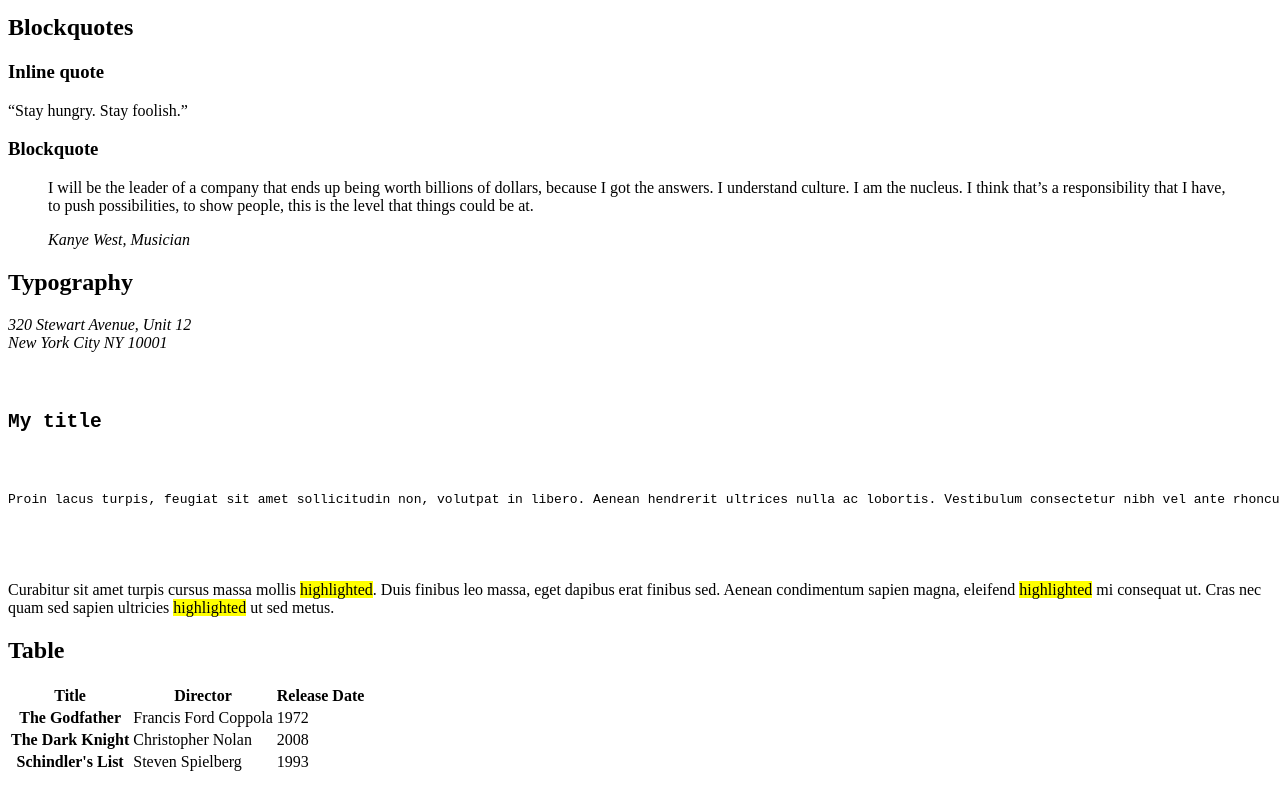
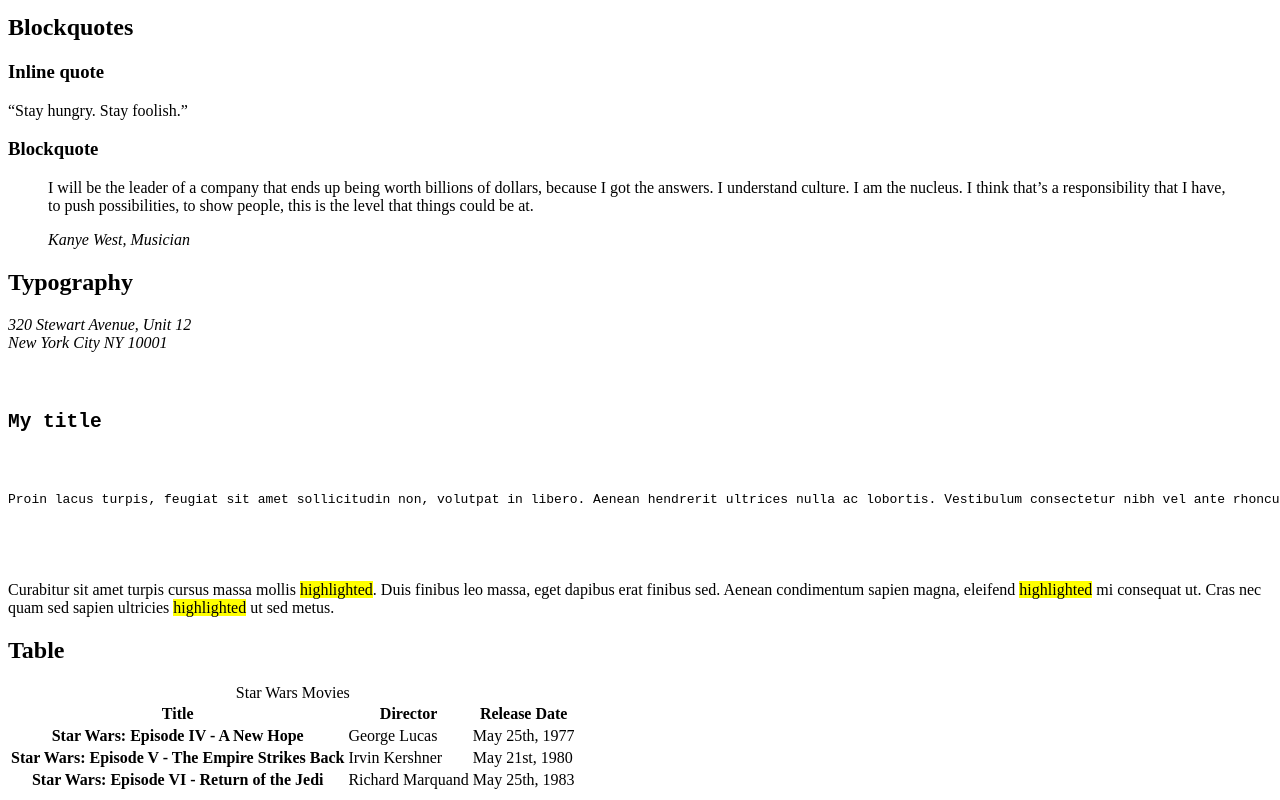
Before and after one commit to balemansteve/holbertonschool-web_front_end, a plain HTML site: page html_advanced/33-styleguide.html in a window 1280 px wide. Shown: the part 1003-1803 px from the top of the page. Drawn offline with Linux system fonts and the light colour scheme.

Commit message:
Added 'caption' tag

```diff
--- a/html_advanced/33-styleguide.html
+++ b/html_advanced/33-styleguide.html
@@ -133,6 +133,7 @@
                 <h2>Table</h2>
             </header>
             <table>
+                <caption>Star Wars Movies</caption>
                 <thead>
                     <tr>
                         <th scope="col">Title</th>
@@ -142,23 +143,24 @@
                 </thead>
                 <tbody>
                     <tr>
-                        <th scope="row">The Godfather</th>
-                        <td>Francis Ford Coppola</td>
-                        <td>1972</td>
+                        <th scope="row">Star Wars: Episode IV - A New Hope</th>
+                        <td>George Lucas</td>
+                        <td>May 25th, 1977</td>
                     </tr>
                     <tr>
-                        <th scope="row">The Dark Knight</th>
-                        <td>Christopher Nolan</td>
-                        <td>2008</td>
+                        <th scope="row">Star Wars: Episode V - The Empire Strikes Back</th>
+                        <td>Irvin Kershner</td>
+                        <td>May 21st, 1980</td>
                     </tr>
                     <tr>
-                        <th scope="row">Schindler's List</th>
-                        <td>Steven Spielberg</td>
-                        <td>1993</td>
+                        <th scope="row">Star Wars: Episode VI - Return of the Jedi</th>
+                        <td>Richard Marquand</td>
+                        <td>May 25th, 1983</td>
                     </tr>
                 </tbody>
             </table>
         </section>
+
 
     </main>
     <footer>
```
